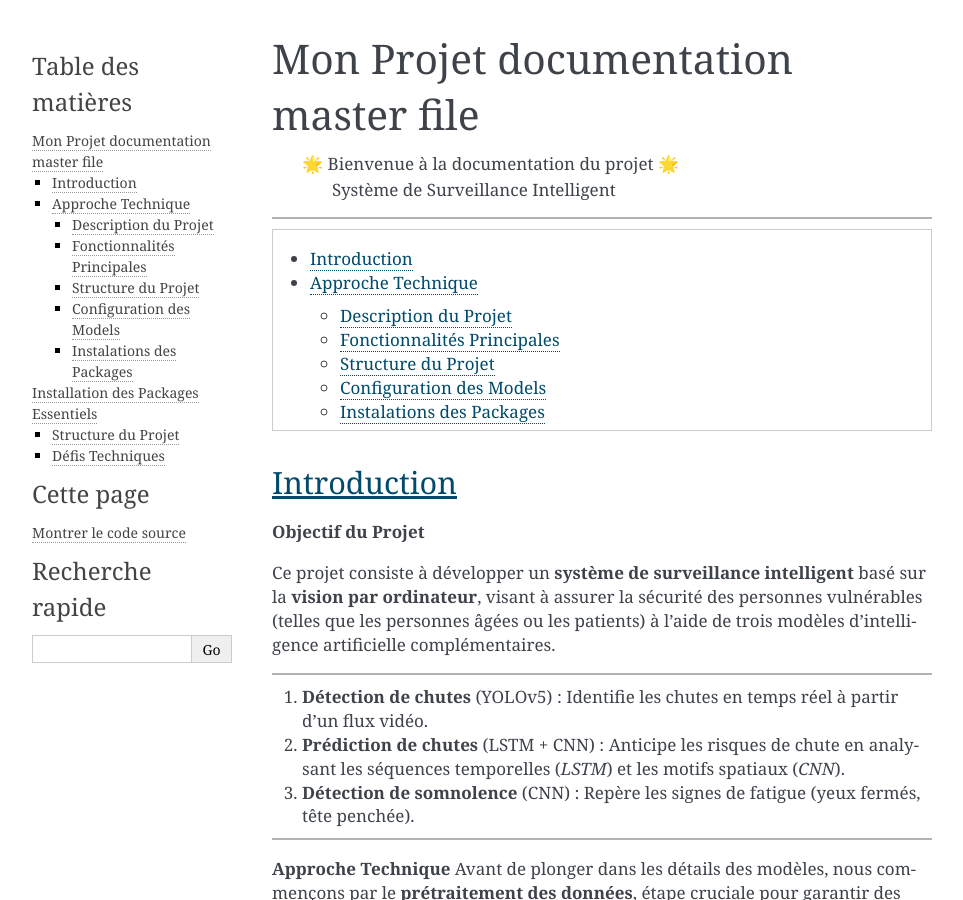
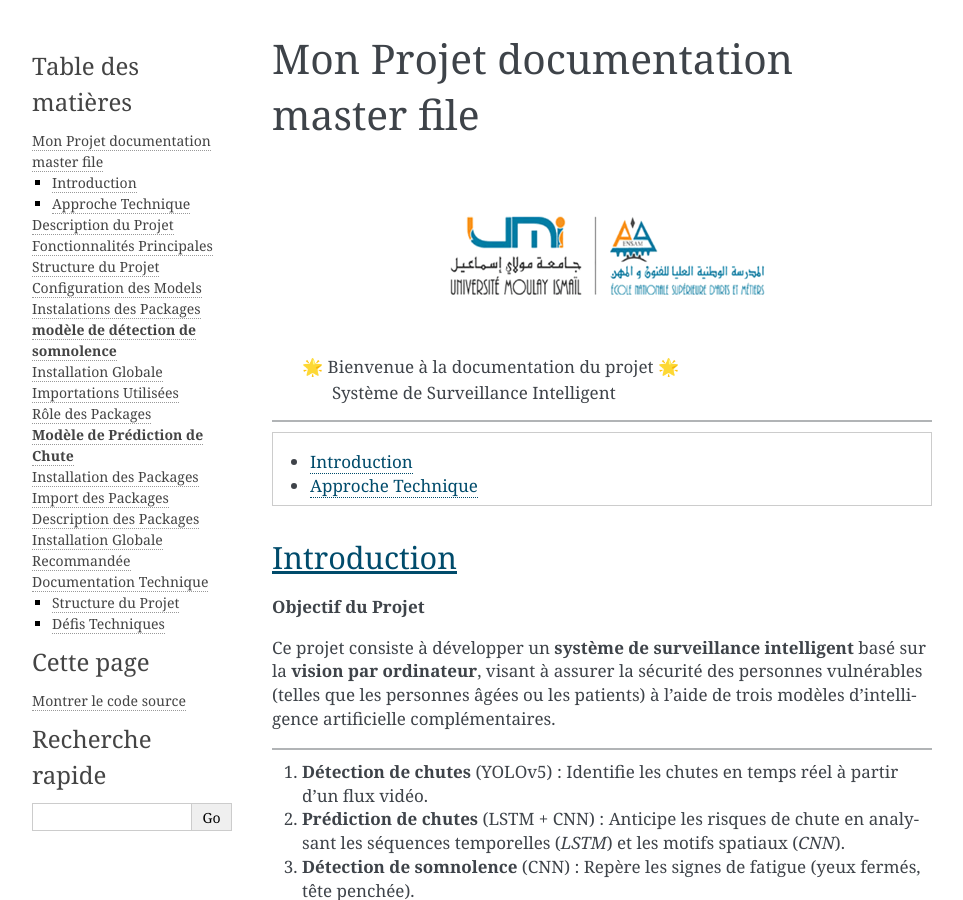
Before and after one commit to SouleymaneDiallo04/Syst-me-de-Surveillance-de-la-posture, a Sphinx documentation site: the page built from docs/source/index.rst, in a window 1280 px wide and 900 px high. Shown: the whole window, without its empty margins (148-1111 px from the left). Built offline with Sphinx 7.4.7, drawn with Linux system fonts in a browser that asks for light colours; some of the changed text lies outside the part shown.

Commit message:
Mise à jour des docstrings et du code

```diff
--- a/docs/source/index.rst
+++ b/docs/source/index.rst
@@ -1,4 +1,11 @@
 Mon Projet documentation master file
+----
+.. image:: ../_static/ENSAMMeknès.png
+   :alt: Système de Surveillance Intelligent
+   :align: center
+   :width: 400px
+
+----
 ==============================================
   🌟 Bienvenue à la documentation du projet 🌟
          Système de Surveillance Intelligent
```
